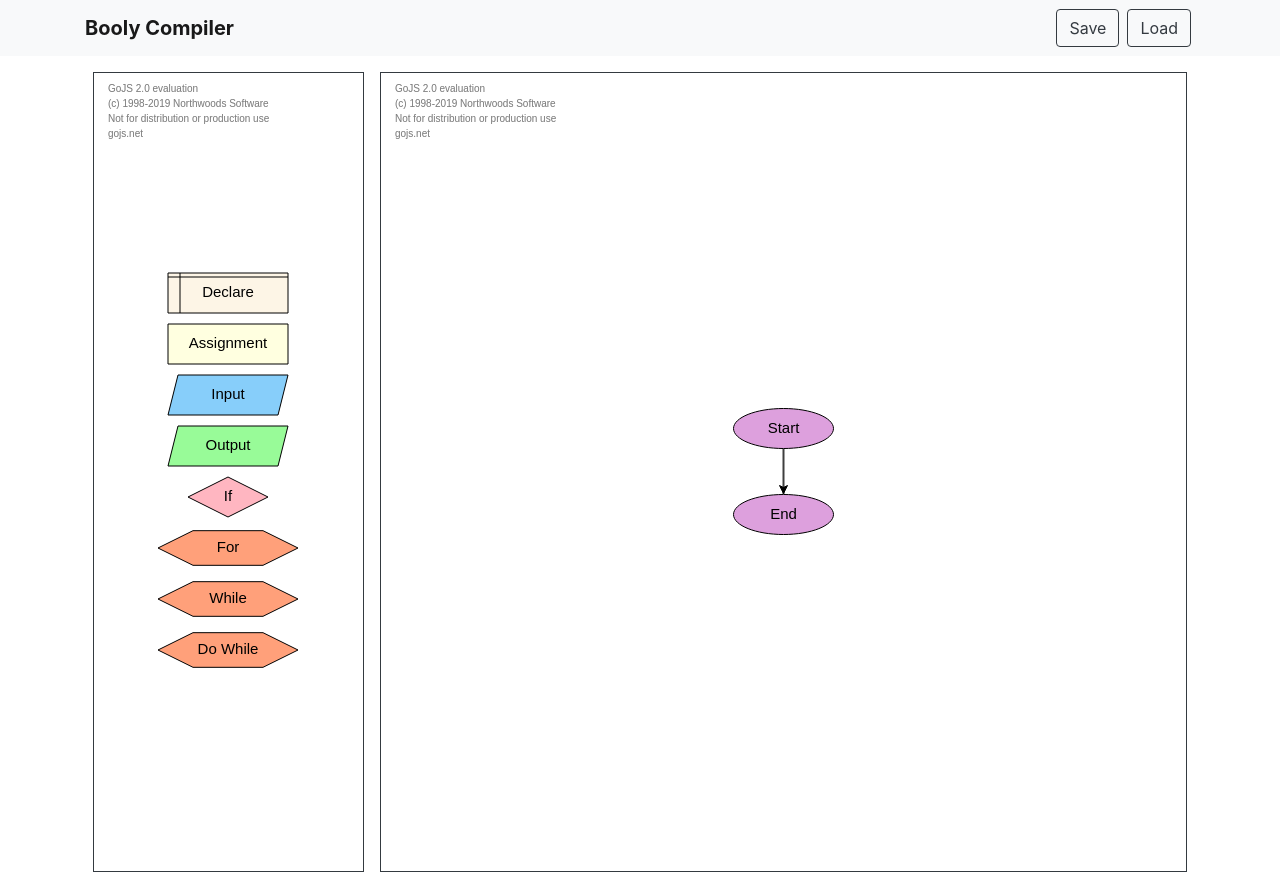
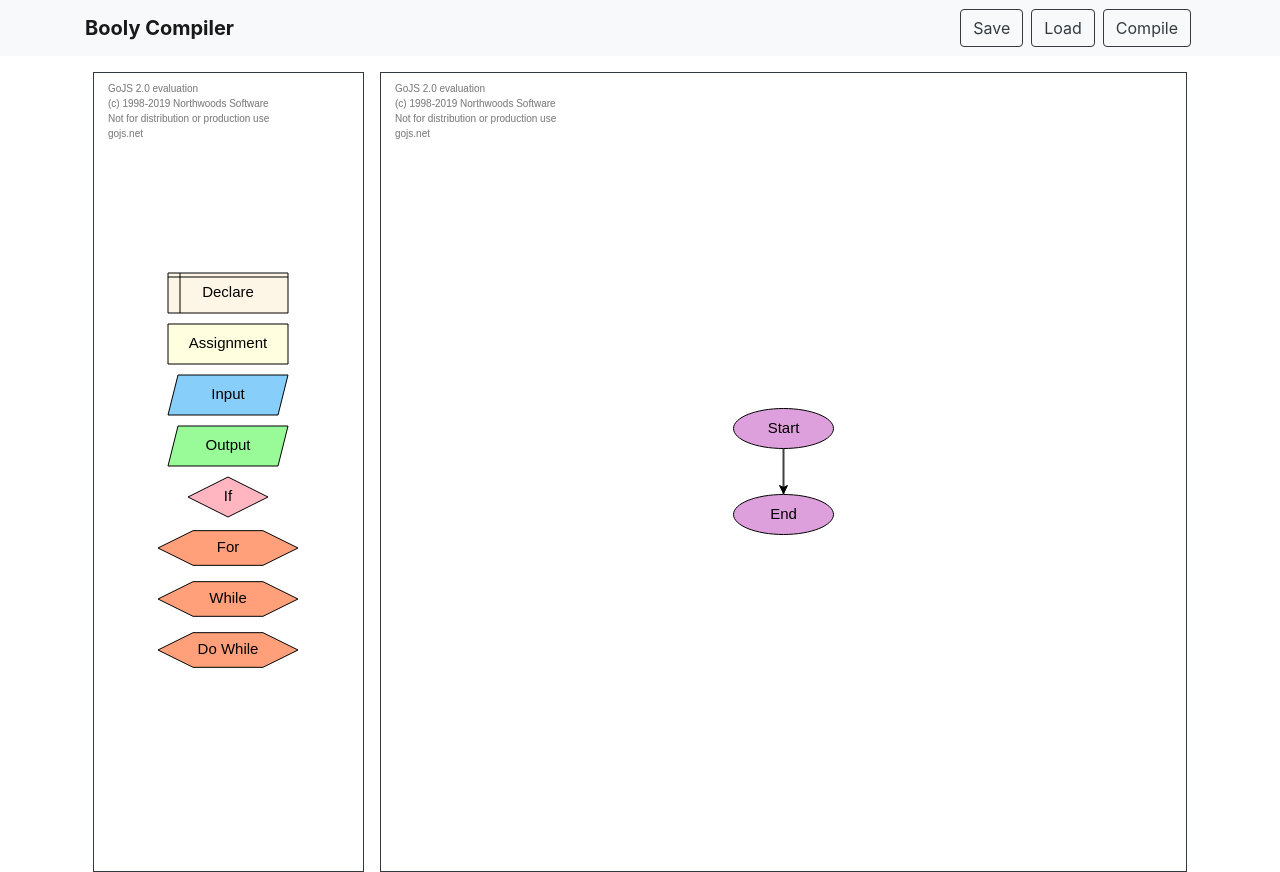
Before and after one commit to 00251716/booly, a plain HTML site: page ide/index.html in a window 1280 px wide. Drawn offline with Linux system fonts and the light colour scheme.

Commit message:
Linked download funcionality for save and compile buttton

```diff
--- a/ide/index.html
+++ b/ide/index.html
@@ -21,8 +21,9 @@
       <ul class="navbar-nav">
       </ul>
     </div>
-    <button type="button" class="btn btn-outline-dark mx-1" id="saveButton" onclick="JSONtoCompiler();">Save</button>
+    <button type="button" class="btn btn-outline-dark mx-1" id="dwn-btn" >Save</button>
     <button type="button" class="btn btn-outline-dark mx-1" id="loadButton">Load</button>
+    <button type="button" class="btn btn-outline-dark mx-1" id="cmp-btn" onclick="JSONtoCompiler();">Compile</button>
     </div>
   </nav>
 
```
